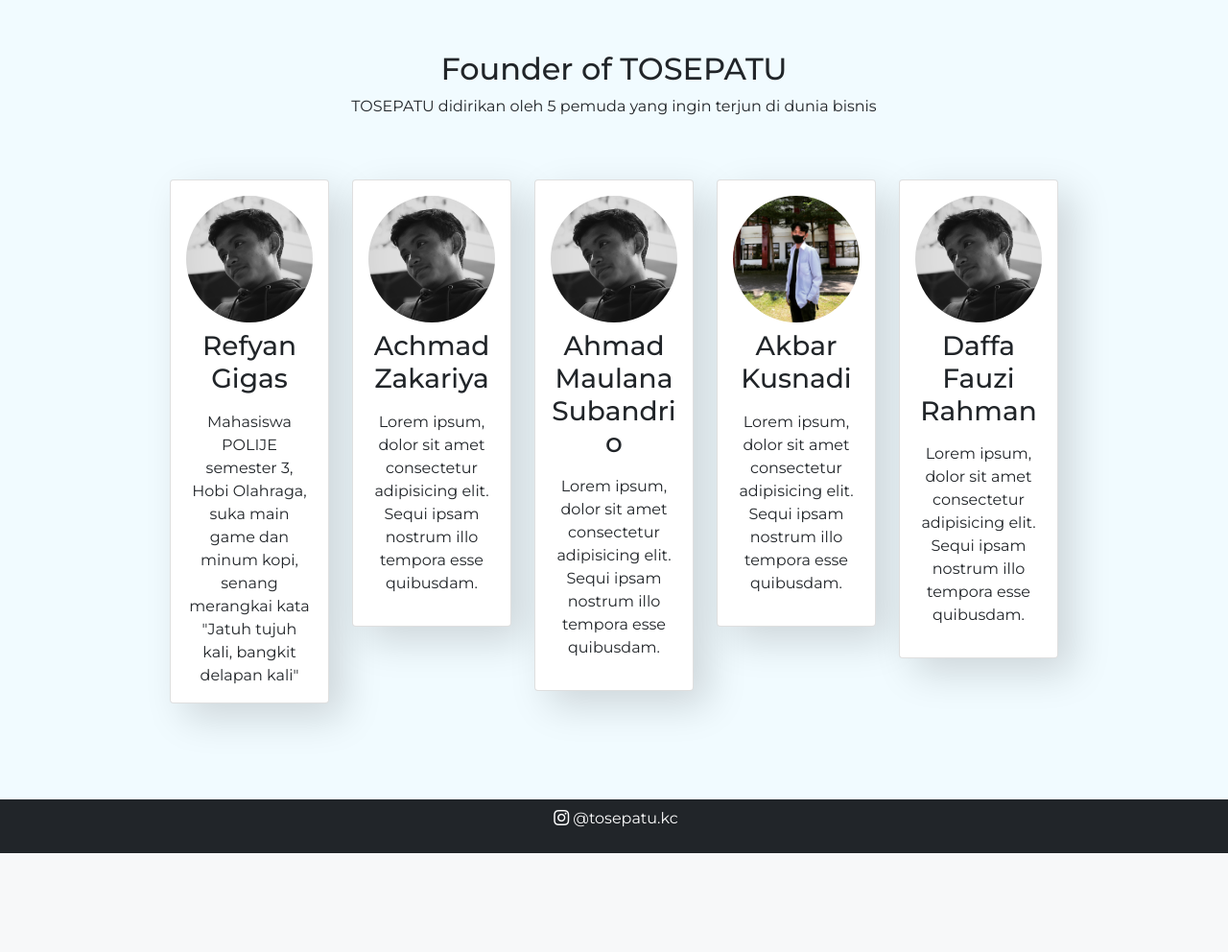
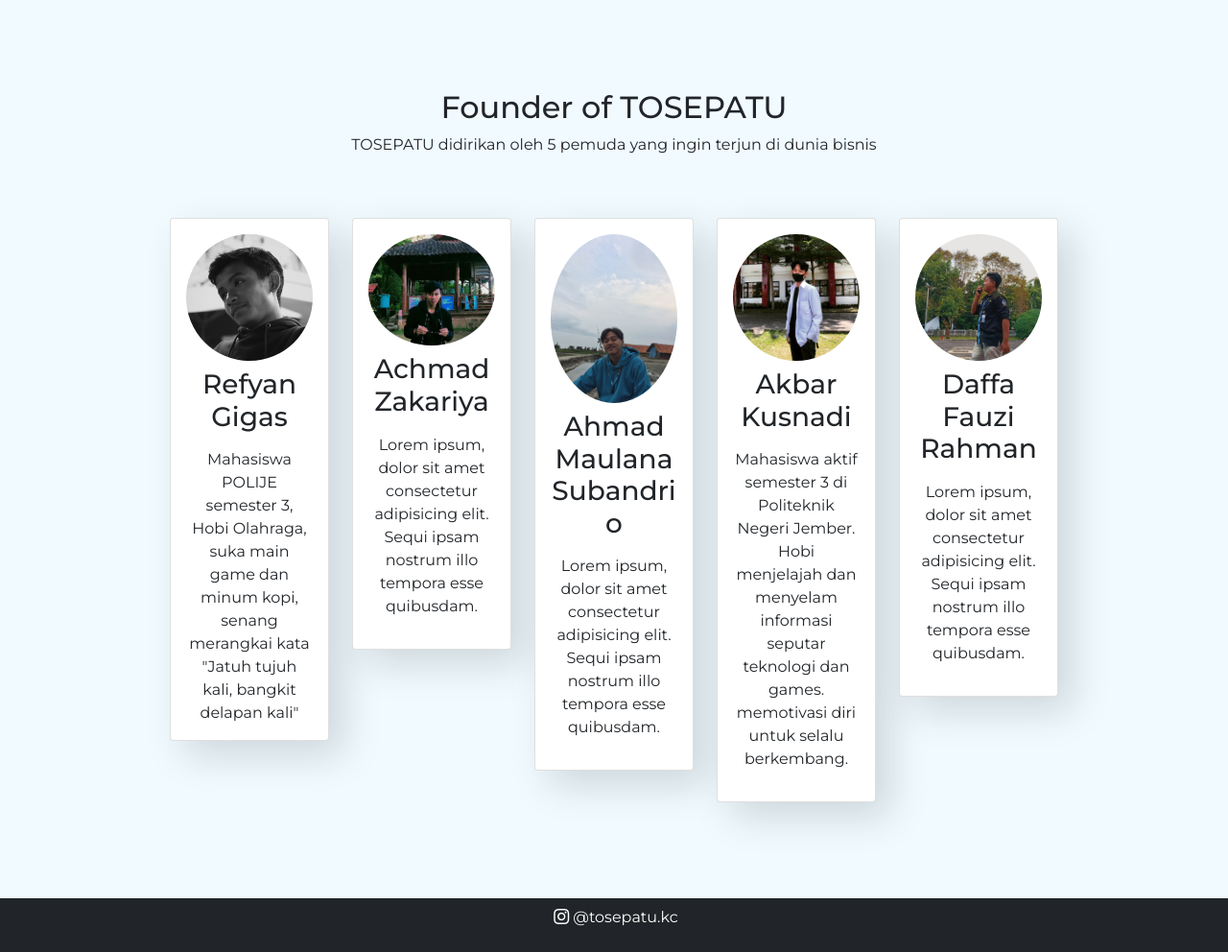
Before and after one commit to refyangigas/tosepatu, a PHP site: page / in a window 1280 px wide. Shown: the part 3560-4552 px from the top of the page at 96% size. Before the commit the page ends 4449 px from the top, so only its background shows below. Run offline with PHP 8.4, Linux system fonts and the light colour scheme; some libraries are stand-ins or nearby versions.

Commit message:
update index.php

```diff
--- a/index.php
+++ b/index.php
@@ -74,7 +74,7 @@
             <img src="img/sepatu-3.jpg" class="d-block w-100" alt="...">
             <div class="carousel-caption">
               <h5>Jasa Layanan Cuci Sepatu</h5>
-              <p>Apa saja sih layanan di TOSEPATU? Yuk cari tahu</p>
+              <p>Apa saja sih layanan di TOSEPATU? Yuk cari tahu!</p>
               <p><a href="#services" class="btn btn-warning mt-3">Layanan</a></p>
             </div>
           </div>
@@ -95,7 +95,7 @@
               <div class="row">
                   <div class="col-lg-4 col-md-12 col-12">
                       <div class="about-img">
-                          <img src="img/about-1.jpg" alt="" class="img-fluid">
+                          <img src="img/about2.jpeg" alt="" class="img-fluid">
                       </div>
                   </div>
                   <div class="col-lg-8 col-md-12 col-12 ps-lg-5 mt-md-5">
@@ -248,7 +248,7 @@
                 <div class="col-5 col-md-2 col-lg-2">
                     <div class="card text-center">
                         <div class="card-body">
-                          <img src="img/refyan.jpg" alt="" class="w-60 img-fluid rounded-circle">
+                          <img src="img/arya.png" alt="" class="w-60 img-fluid rounded-circle">
                         <h3 class="card-title py-2">Achmad Zakariya</h3>
                         <p class="card-text">Lorem ipsum, dolor sit amet consectetur adipisicing elit. Sequi ipsam nostrum illo tempora esse quibusdam.</p>
                         <p class="socials">
@@ -259,7 +259,7 @@
                 <div class="col-5 col-md-2 col-lg-2">
                     <div class="card text-center">
                         <div class="card-body">
-                          <img src="img/refyan.jpg" alt="" class="w-60 img-fluid rounded-circle">
+                          <img src="img/bangla.jpeg" alt="" class="w-60 img-fluid rounded-circle">
                         <h3 class="card-title py-2">Ahmad Maulana Subandrio</h3>
                         <p class="card-text">Lorem ipsum, dolor sit amet consectetur adipisicing elit. Sequi ipsam nostrum illo tempora esse quibusdam.</p>
                         <p class="socials">
@@ -273,7 +273,7 @@
                         <div class="card-body">
                             <img src="img/akbar.jpeg" alt="" class="w-60 img-fluid rounded-circle">
                         <h3 class="card-title py-2">Akbar Kusnadi</h3>
-                        <p class="card-text">Lorem ipsum, dolor sit amet consectetur adipisicing elit. Sequi ipsam nostrum illo tempora esse quibusdam.</p>
+                        <p class="card-text">Mahasiswa aktif semester 3 di Politeknik Negeri Jember. Hobi menjelajah dan menyelam informasi seputar teknologi dan games. memotivasi diri untuk selalu berkembang.</p>
                         <p class="socials">
                         </p>
                         </div>
@@ -283,7 +283,7 @@
                     <div class="col-5 col-md-2 col-lg-2">
                       <div class="card text-center">
                           <div class="card-body">
-                            <img src="img/refyan.jpg" alt="" class="w-60 img-fluid rounded-circle">
+                            <img src="img/daffa.jpg" alt="" class="w-60 img-fluid rounded-circle">
                           <h3 class="card-title py-2">Daffa Fauzi Rahman</h3>
                           <p class="card-text">Lorem ipsum, dolor sit amet consectetur adipisicing elit. Sequi ipsam nostrum illo tempora esse quibusdam.</p>
                           <p class="socials">
```
Also changed, not shown: img/about2.jpeg (added), img/arya.png (added), img/bangla.jpeg (added), img/daffa.jpg (added).
